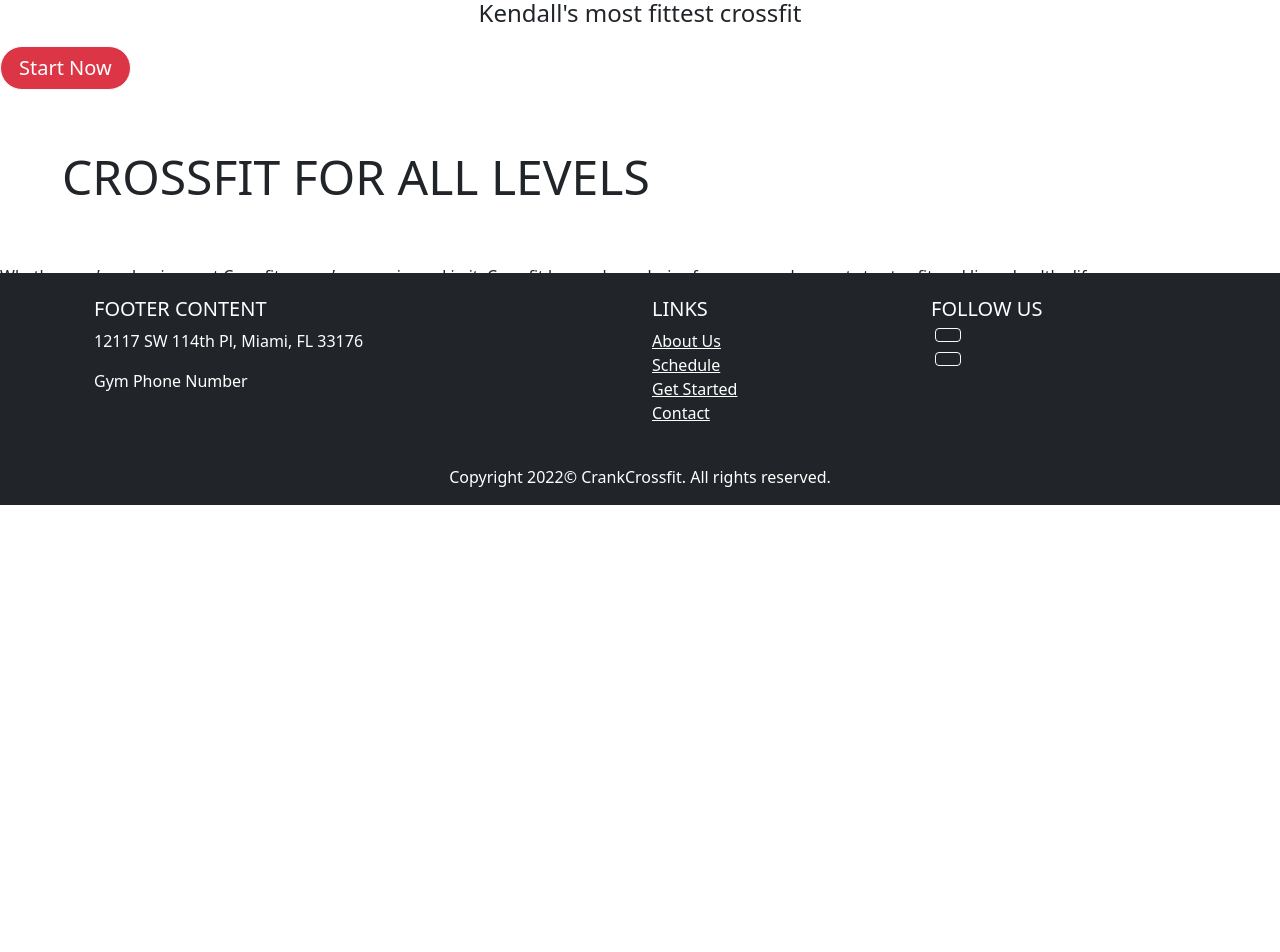
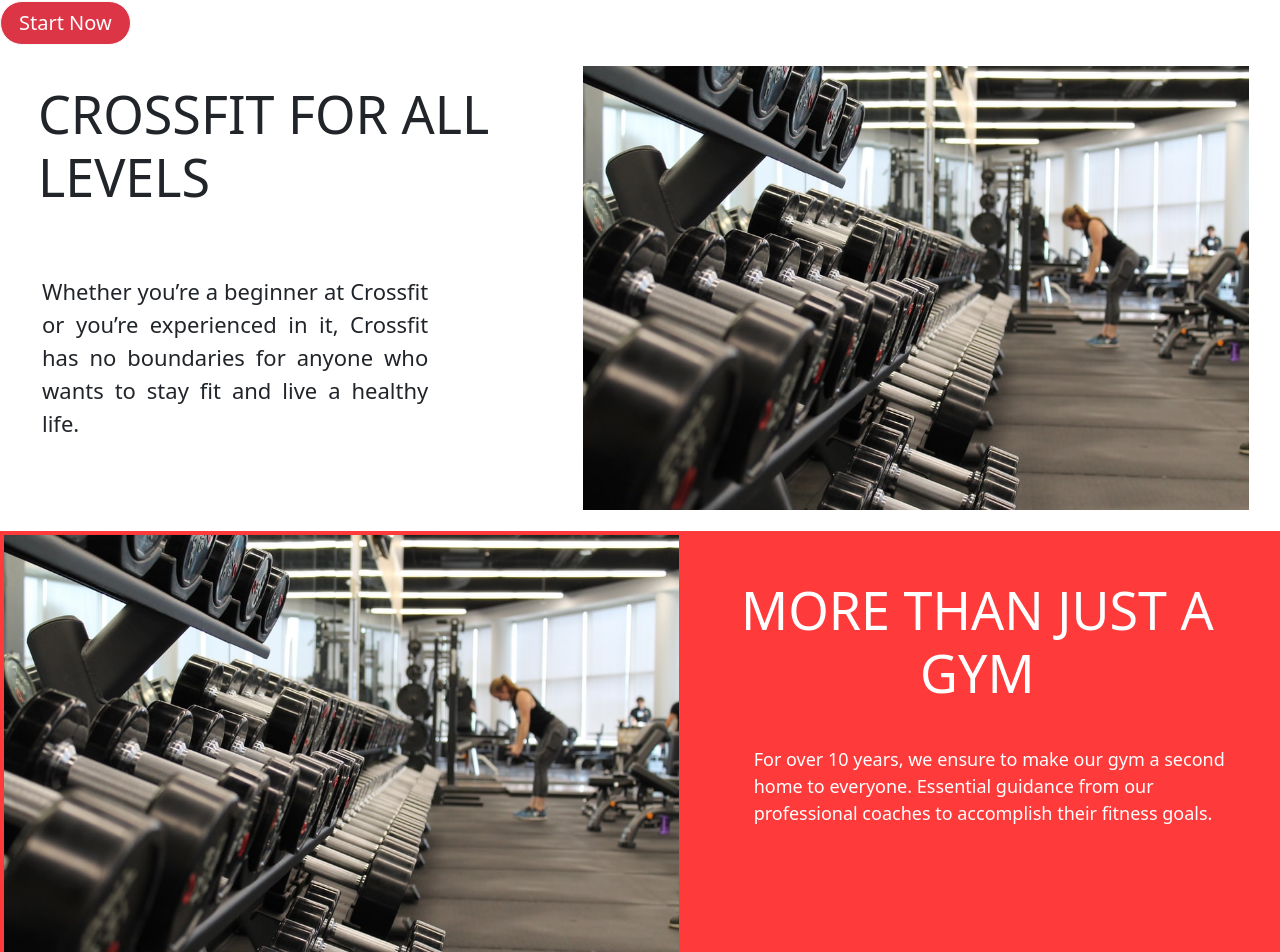
Before and after one commit to BillTheDude/CrankCrossfit-Web, a React (Create React App) app: page / in a window 1280 px wide. Shown: the part 295-1247 px from the top of the page. Before the commit the page ends 800 px from the top, so only its background shows below. Built offline with nearby package versions, Linux system fonts and the light colour scheme.

Commit message:
added more section to home page

```diff
--- a/package.json
+++ b/package.json
@@ -12,6 +12,7 @@
     "@types/react-dom": "^18.0.1",
     "bootstrap": "^5.1.3",
     "react": "^18.0.0",
+    "react-bootstrap": "^2.3.0",
     "react-dom": "^18.0.0",
     "react-router-dom": "^6.3.0",
     "react-scripts": "5.0.1",
--- a/src/App.css
+++ b/src/App.css
@@ -7,11 +7,6 @@
   pointer-events: none;
 }
 
-@media (prefers-reduced-motion: no-preference) {
-  .App-logo {
-    animation: App-logo-spin infinite 10s linear;
-  }
-}
 
 .App-header {
   background-color: #282c34;
--- a/src/App.tsx
+++ b/src/App.tsx
@@ -1,6 +1,5 @@
 import React from 'react';
 import './App.css';
-
 import {
   BrowserRouter as Router,
   Route,
--- a/src/pages/Home/home.css
+++ b/src/pages/Home/home.css
@@ -5,28 +5,60 @@
 .first-section > h2 {
     text-align: center;
     margin: 1em;
+    margin-bottom: 8px;
     padding: 6px;
 }
 .first-section > p {
     text-align: center;
-    margin: 3px;
+    margin: 2px;
+    padding: 12px;
+}
+.section{
+    display: flex;
+    margin: 6px;
     padding: 12px;
 }
 
 /***** SECOND SECTION ******/
-.text-img {
+#content-second-section > h2{
+    margin: 20px;
+}
 
-}
- .second-section > h2{
-    text-align: left;
-    margin: 1em;
-    padding: 10px 14px;
-}
-.second-section > p{
-    text-align: left;
-    margin: 8px;
-    padding: 10px 12px;
+#content-second-section > p{
+    font-size: 22px;
+    width: 75%;
     text-align: justify;
     word-wrap: break-word;
+    float: left;
+    margin: 1.5em 10px;
+    padding: 14px;
+}
+.second-section > img{
+    padding: 3px;
+    margin: 0px 10px;
+    float: right;
+}
+
+/*THIRD SECTION*/
+.third-section{
+    background-color: #FF3A3A;
+    margin: 0;
+    padding: 4px;
+    color: white;
+}
+#content-third-section  {
+   padding: 8px;
+   margin: 20px;
+}
+#content-third-section > h2 {
+    padding: 12px;
+    margin: 4px;
+    text-align: center;
+}
+#content-third-section > p {
+    font-size: 18px;
+    margin: 1em 2.5em;
+    padding: 12px 2px;
+    width: 90%;
 }
 /*FOOTER*/
--- a/src/pages/Home/home.tsx
+++ b/src/pages/Home/home.tsx
@@ -1,9 +1,10 @@
 import React from "react";
 import "./home.css";
 
+
 function Home() {
     return (
-        <div className="Home">
+        <div className="home">
              {/*
             ------------START OF HEADER SECTION--------------
             */}
@@ -14,7 +15,7 @@ function Home() {
                         <div className="container-fluid">
 
                             <a className="navbar-brand" href="#">
-                                <img src="/images/Logo/crankcrossfit-logo.jpg" alt="gym logo"width="130" height="130"/>
+                                <img src="" alt="gym logo"width="130" height="130"/>
                             </a>
 
                             <button
@@ -53,7 +54,7 @@ function Home() {
             ------------END OF HEADER SECTION--------------
             */}
 
-            <div className="section first-section">
+            <div className="first-section">
                 <h2 style={{fontSize: "52px",fontStyle:"bolder", justifyContent:"center"}}>CRANK IT UP!</h2>
                 <p style={{fontSize:"24px"}}>Kendall's most fittest crossfit</p>
 
@@ -64,10 +65,20 @@ function Home() {
             </div>
 
             <div className="section second-section ">
-                <h2 style={{fontSize: "48px", fontStyle:"bolder", justifyContent:"center",textTransform:"uppercase"}}>Crossfit for all levels</h2>
-                <div className="text-img">
+                <div id="content-second-section">
+                    <h2 style={{fontSize: "52px", fontStyle:"bolder", justifyContent:"center",textTransform:"uppercase"}}>Crossfit for all levels</h2>
                     <p style={{fontSize:"22"}}>Whether you’re a beginner at Crossfit or you’re experienced in it, Crossfit has no boundaries for anyone who wants to stay fit and live a healthy life.</p>
-                    <img src="" alt="" />
+                </div>
+                <img src={require('../../images/gym1.jpeg')} alt="" width={'750px'} height={'450px'}/>
+
+            </div>
+
+
+            <div className="section third-section">
+                <img src={require('../../images/gym1.jpeg')} alt="more than a just img" width={'850px'} height={'450px'} />
+                <div id="content-third-section">
+                    <h2 style={{fontSize: "52px", fontStyle:"bolder",justifyContent:"center",textTransform: "uppercase"}}>More than just a gym</h2>
+                    <p style={{fontSize:"22"}}>For over 10 years, we ensure to make our gym a second home to everyone. Essential guidance from our professional coaches to accomplish their fitness goals.</p>
                 </div>
             </div>
 
@@ -76,13 +87,13 @@ function Home() {
             ------------START OF FOOTER SECTION--------------
             */}
             <section className="footer-section">
-                <footer className="bg-dark text-white text-center text-md-start fixed-bottom">
+                <footer className="bg-dark text-white text-center text-md-start ">
 
                     <div className="container p-4">
 
                         <div className="row">
                             <div className="col-lg-6 col-md-12 mb-4 mb-md-0">
-                                <h5 className="text-uppercase">Footer Content</h5>
+                                <h5 className="text-uppercase">our location</h5>
 
                                 <p>
                                 12117 SW 114th Pl, Miami, FL 33176
```
Also changed, not shown: src/images/gym1.jpeg (added), 1 other file (tests, documents, lock files or other folders).
